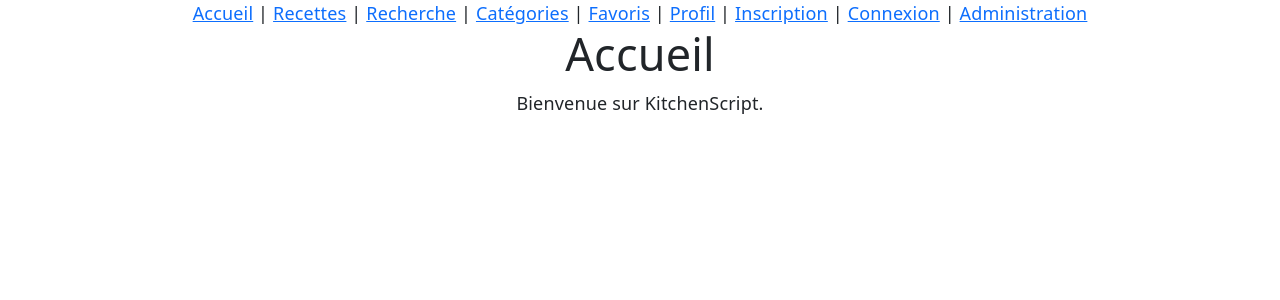
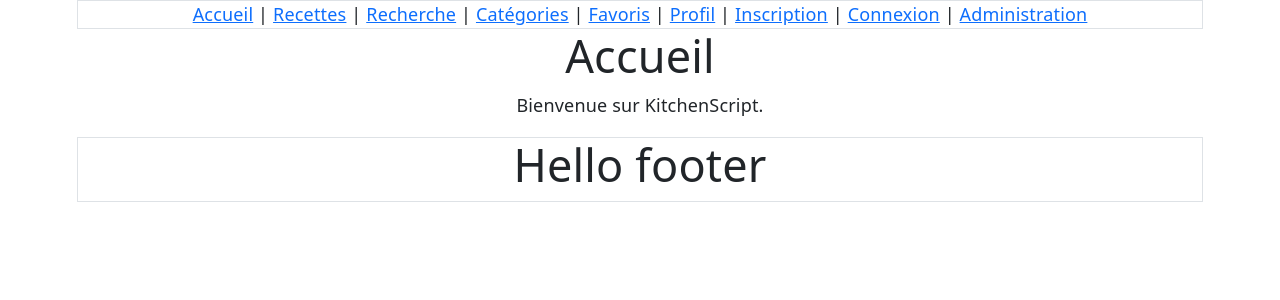
Before and after one commit to BIMdevB2/KitchenScript, a React (Vite) app: page / in a window 1280 px wide. Shown: the top 300 px of the page. Built offline with nearby package versions, Linux system fonts and the light colour scheme.

Commit message:
feat(shared): add header and footer skeleton

```diff
--- a/src/app/App.jsx
+++ b/src/app/App.jsx
@@ -1,26 +1,20 @@
 import '../App.css'
-import { Link } from 'react-router'
 import AppRouter from './router.jsx'
+import Header from '../shared/layouts/Header'
+import Footer from '../shared/layouts/Footer'
 
 function App() {
     return (
         <div className="app">
             <header>
-                <nav aria-label="Navigation principale">
-                    <Link to="/">Accueil</Link>{' | '}
-                    <Link to="/recipes">Recettes</Link>{' | '}
-                    <Link to="/search">Recherche</Link>{' | '}
-                    <Link to="/categories">Catégories</Link>{' | '}
-                    <Link to="/favorites">Favoris</Link>{' | '}
-                    <Link to="/profile">Profil</Link>{' | '}
-                    <Link to="/register">Inscription</Link>{' | '}
-                    <Link to="/login">Connexion</Link>{' | '}
-                    <Link to="/admin">Administration</Link>
-                </nav>
+                <Header />
             </header>
-            <main>
+            <main className='container'>
                 <AppRouter />
             </main>
+            <footer>
+                <Footer />
+            </footer>
         </div>
     )
 }
--- a/src/index.css
+++ b/src/index.css
@@ -61,7 +61,6 @@ body {
     text-align: center;
     border-inline: 1px var(--border);
     min-height: 100svh;
-    display: flex;
     flex-direction: column;
     box-sizing: border-box;
 }
--- /dev/null
+++ b/src/shared/layouts/Footer.jsx
@@ -0,0 +1,9 @@
+function Footer() {
+    return (
+        <div className="border">
+            <h1>Hello footer</h1>
+        </div>
+    )
+}
+
+export default Footer
--- /dev/null
+++ b/src/shared/layouts/Header.jsx
@@ -0,0 +1,19 @@
+import { Link } from 'react-router'
+
+function Header() {
+    return (
+        <nav className='border' aria-label="Navigation principale">
+            <Link to="/">Accueil</Link>{' | '}
+            <Link to="/recipes">Recettes</Link>{' | '}
+            <Link to="/search">Recherche</Link>{' | '}
+            <Link to="/categories">Catégories</Link>{' | '}
+            <Link to="/favorites">Favoris</Link>{' | '}
+            <Link to="/profile">Profil</Link>{' | '}
+            <Link to="/register">Inscription</Link>{' | '}
+            <Link to="/login">Connexion</Link>{' | '}
+            <Link to="/admin">Administration</Link>
+        </nav>
+    )
+}
+
+export default Header
```
